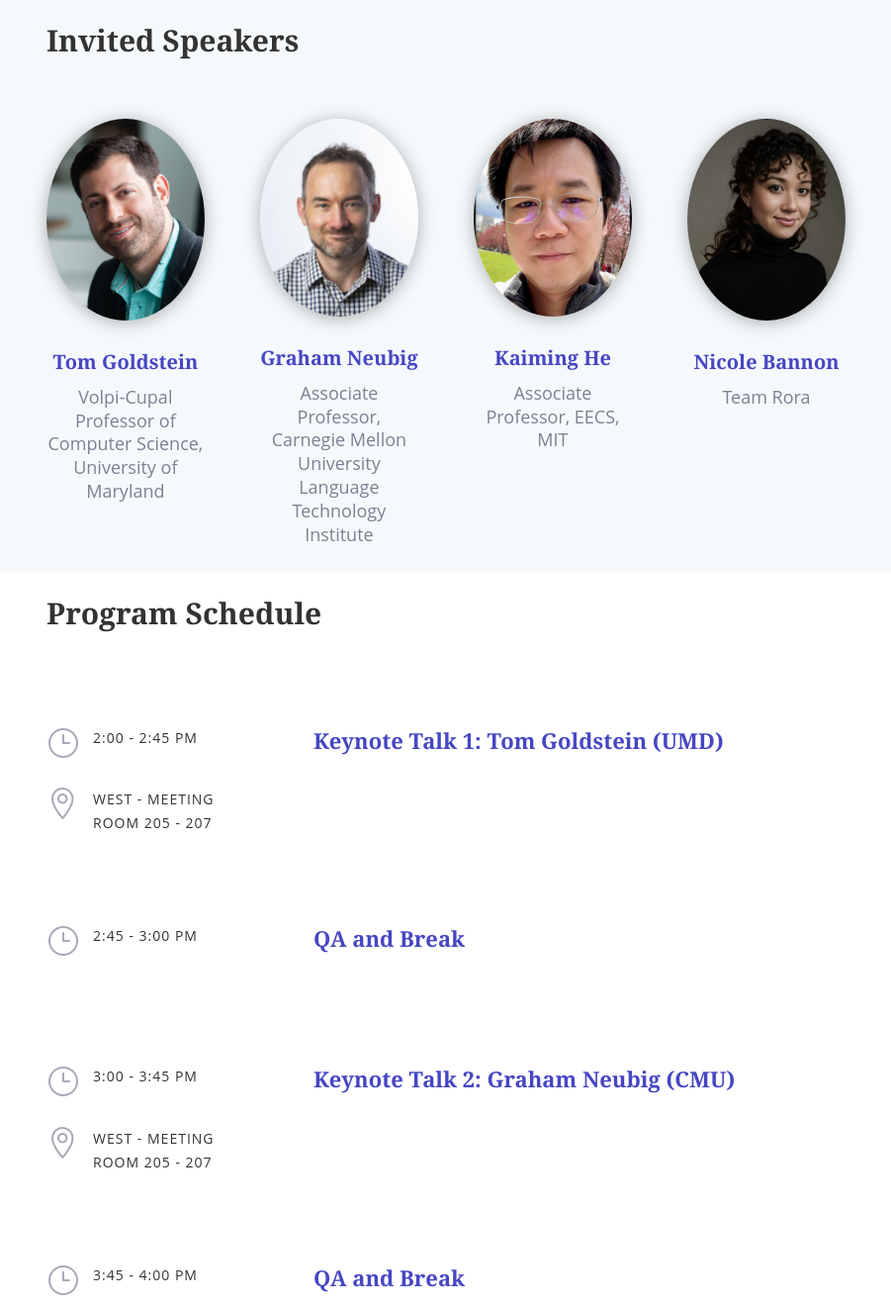
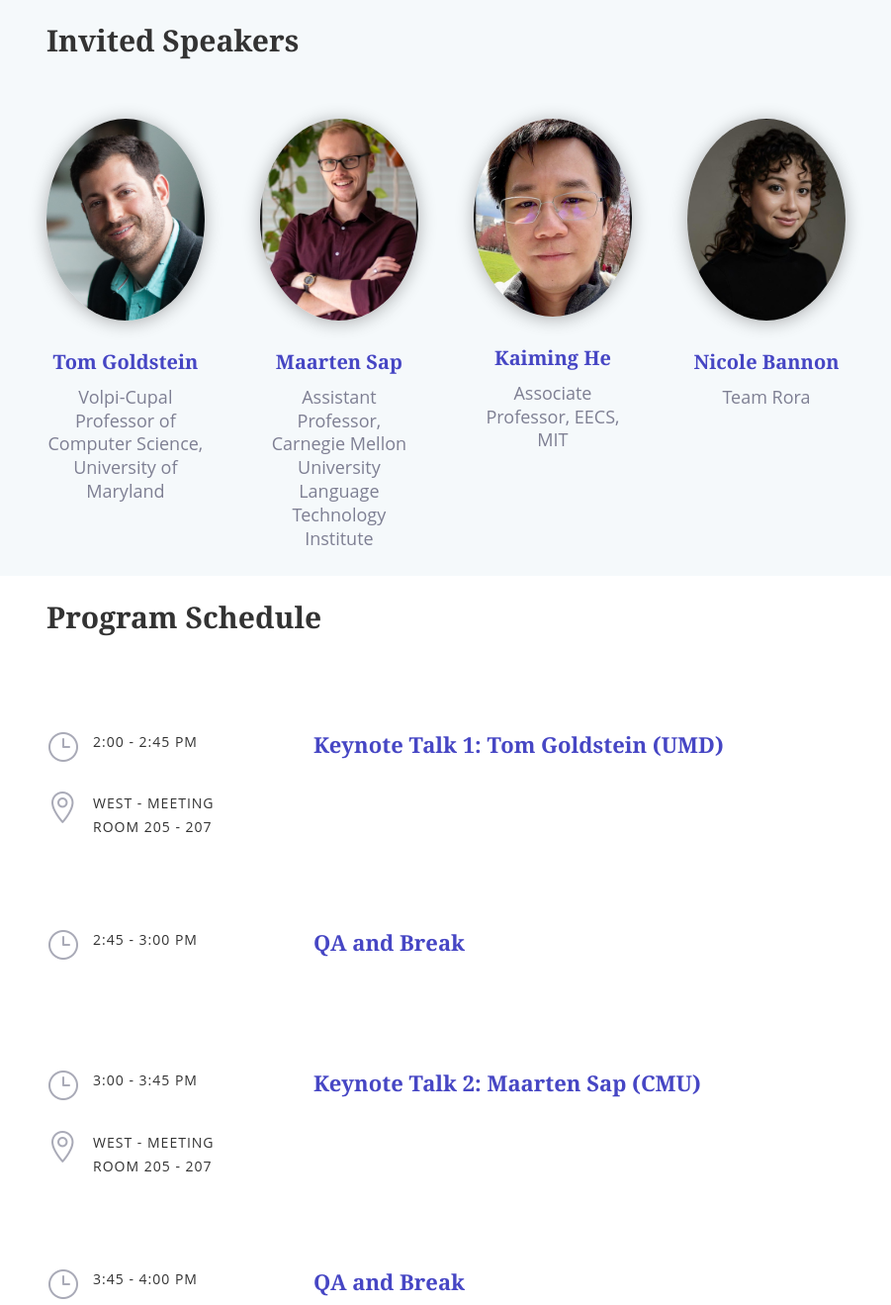
Before and after one commit to NehzUx/NewInML2023NeurIPS, a plain HTML site: page index.html in a window 1280 px wide. Shown: the part 720-2039 px from the top of the page at 99% size, without its empty margins (81-982 px from the left). Drawn offline with Linux system fonts and the light colour scheme; a web font is replaced by a local one.

Commit message:
Updated speakers

```diff
--- a/index.html
+++ b/index.html
@@ -415,13 +415,13 @@
                                         <div
                                             class="et_pb_column et_pb_column_1_5 et_pb_column_3  et_pb_css_mix_blend_mode_passthrough">
                                             <div class="et_pb_module et_pb_image et_pb_image_0 et_animated et-waypoint">
-                                                <a href="https://www.phontron.com/" target="_blank"><span
+                                                <a href="https://maartensap.com/" target="_blank"><span
                                                         class="et_pb_image_wrap has-box-shadow-overlay">
                                                         <div class="box-shadow-overlay"></div><img width="200"
                                                             height="270"
-                                                            src="img/neubig-headshot-2021-small.jpg"
+                                                            src="img/maarten.jpg"
                                                             alt="" title=""
-                                                            srcset="img/neubig-headshot-2021-small.jpg 250w, img/neubig-headshot-2021-small.jpg 200w"
+                                                            srcset="img/maarten.jpg 250w, img/maarten.jpg 200w"
                                                             sizes="(max-width: 250px) 100vw, 250px"
                                                             class="wp-image-369" />
                                                     </span></a>
@@ -429,8 +429,8 @@
                                             <div
                                                 class="et_pb_module et_pb_text et_pb_text_6  et_pb_text_align_center et_pb_bg_layout_light">
                                                 <div class="et_pb_text_inner">
-                                                    <h3><b>Graham Neubig</b></h3>
-                                                    <p><span style="font-weight: 400;">Associate Professor, Carnegie Mellon University Language Technology Institute</span></p>
+                                                    <h3><b>Maarten Sap</b></h3>
+                                                    <p><span style="font-weight: 400;">Assistant Professor, Carnegie Mellon University Language Technology Institute</span></p>
                                                 </div>
                                             </div>
                                         </div>
@@ -782,7 +782,7 @@
 
 
                                             <div class="et_pb_text_inner">
-                                                <h3>Keynote Talk 2: Graham Neubig (CMU)</h3>
+                                                <h3>Keynote Talk 2: Maarten Sap (CMU)</h3>
                                             </div>
                                         </div>
                                         <!-- <div
```
Also changed, not shown: img/maarten.jpg (added).
